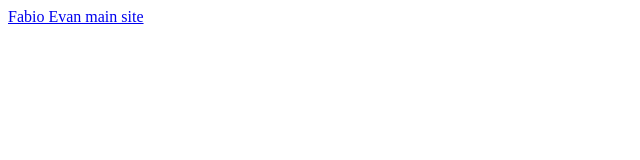
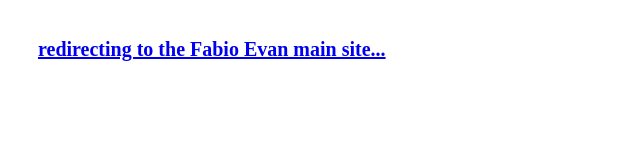
Before and after one commit to fabioevan/fabioevan.github.io, a plain HTML site: page index.html in a window 1280 px wide. Shown: the whole page, without its empty margins (0-640 px from the left). Drawn offline with Linux system fonts and the light colour scheme.

Commit message:
Update index.html

```diff
--- a/index.html
+++ b/index.html
@@ -6,8 +6,9 @@
     <meta charset="utf-8">
     <!--[if IE]><meta http-equiv='X-UA-Compatible' content='IE=edge,chrome=1'><![endif]-->
     <meta name="viewport" content="width=device-width, initial-scale=1, maximum-scale=1" />
+    <meta http-equiv="refresh" content="10;URL=https://www.fabioevan.it">
   </head>
-  <body>
-    <a href="https://www.fabioevan.it">Fabio Evan main site</a>
+  <body style="padding:30px">
+    <a href="https://www.fabioevan.it" style="font-size:20px;font-weight:bold;">redirecting to the Fabio Evan main site...</a>
   </body>
 </html>
```
